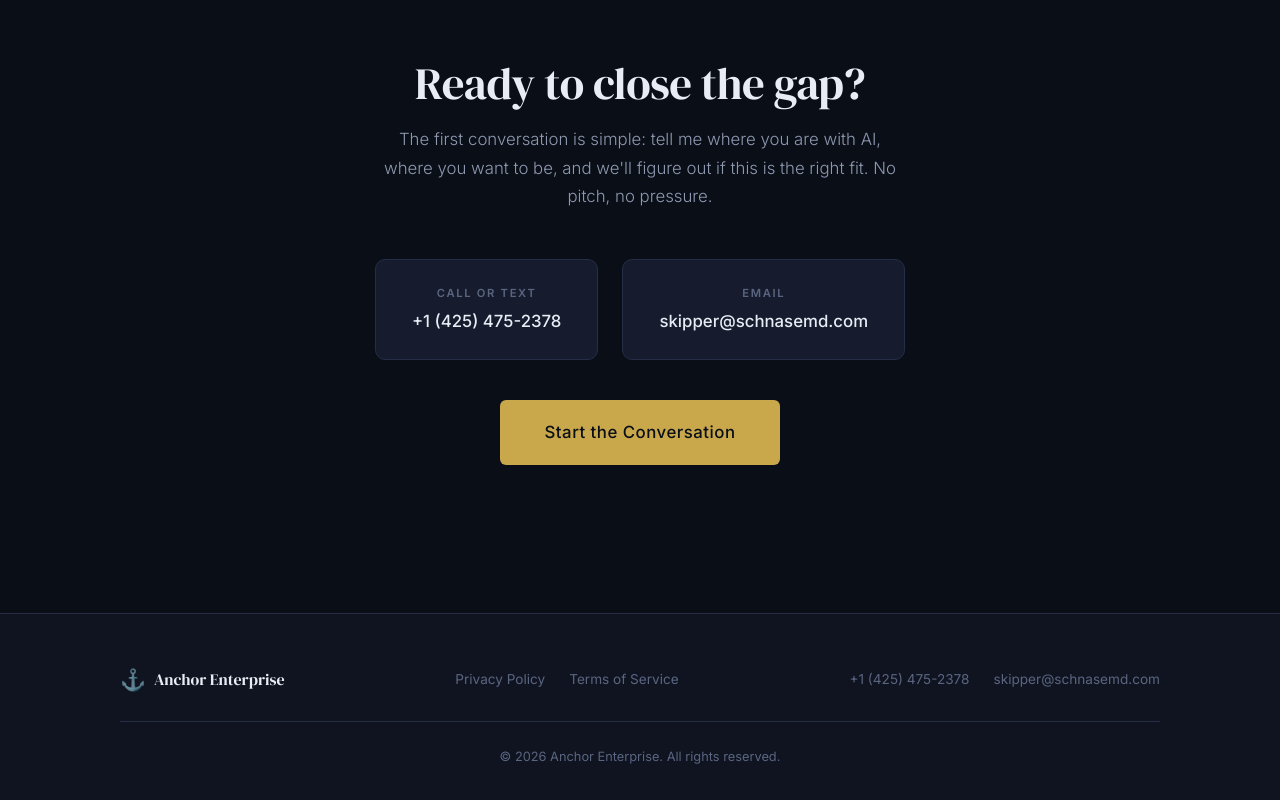
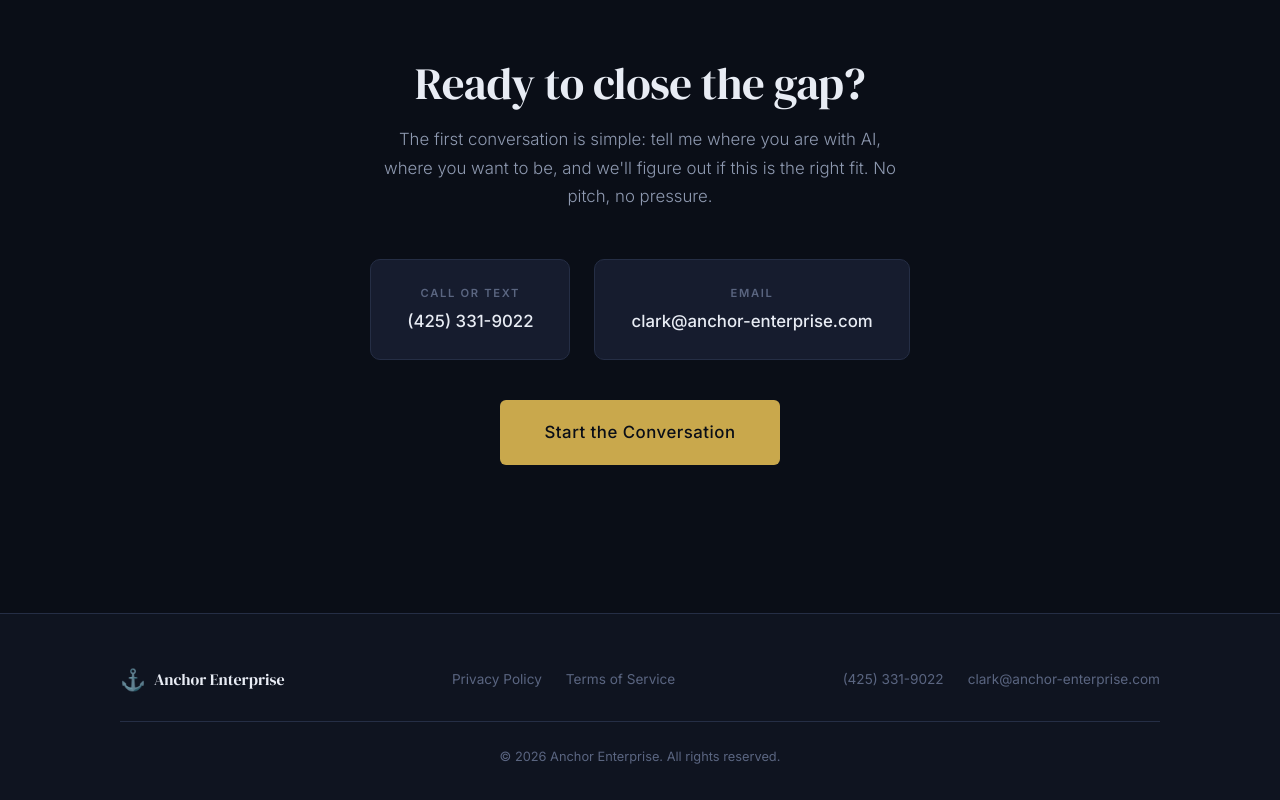
Before and after one commit to Skipper-Assistant-1968/anchor-enterprise, a plain HTML site: page index.html in a window 1280 px wide. Shown: the part 4416-5216 px from the top of the page. Drawn offline with Linux system fonts and the light colour scheme.

Commit message:
Update Anchor Enterprise contact information

```diff
--- a/index.html
+++ b/index.html
@@ -222,17 +222,17 @@
                     <p class="contact-sub">The first conversation is simple: tell me where you are with AI, where you want to be, and we'll figure out if this is the right fit. No pitch, no pressure.</p>
                 </div>
                 <div class="contact-methods">
-                    <a href="tel:+14254752378" class="contact-method">
+                    <a href="tel:+14253319022" class="contact-method">
                         <span class="contact-label">Call or Text</span>
-                        <span class="contact-value">+1 (425) 475-2378</span>
+                        <span class="contact-value">(425) 331-9022</span>
                     </a>
-                    <a href="mailto:skipper@schnasemd.com" class="contact-method">
+                    <a href="mailto:clark@anchor-enterprise.com" class="contact-method">
                         <span class="contact-label">Email</span>
-                        <span class="contact-value">skipper@schnasemd.com</span>
+                        <span class="contact-value">clark@anchor-enterprise.com</span>
                     </a>
                 </div>
                 <div class="contact-cta">
-                    <a href="mailto:skipper@schnasemd.com?subject=AI%20Coaching%20Inquiry" class="btn btn-primary btn-large">Start the Conversation</a>
+                    <a href="mailto:clark@anchor-enterprise.com?subject=AI%20Coaching%20Inquiry" class="btn btn-primary btn-large">Start the Conversation</a>
                 </div>
             </div>
         </div>
@@ -251,8 +251,8 @@
                     <a href="/terms.html">Terms of Service</a>
                 </div>
                 <div class="footer-contact">
-                    <a href="tel:+14254752378">+1 (425) 475-2378</a>
-                    <a href="mailto:skipper@schnasemd.com">skipper@schnasemd.com</a>
+                    <a href="tel:+14253319022">(425) 331-9022</a>
+                    <a href="mailto:clark@anchor-enterprise.com">clark@anchor-enterprise.com</a>
                 </div>
             </div>
             <div class="footer-bottom">
```
Also changed, not shown: privacy.html (+8 -8 lines), terms.html (+6 -6 lines), 1 other file.
